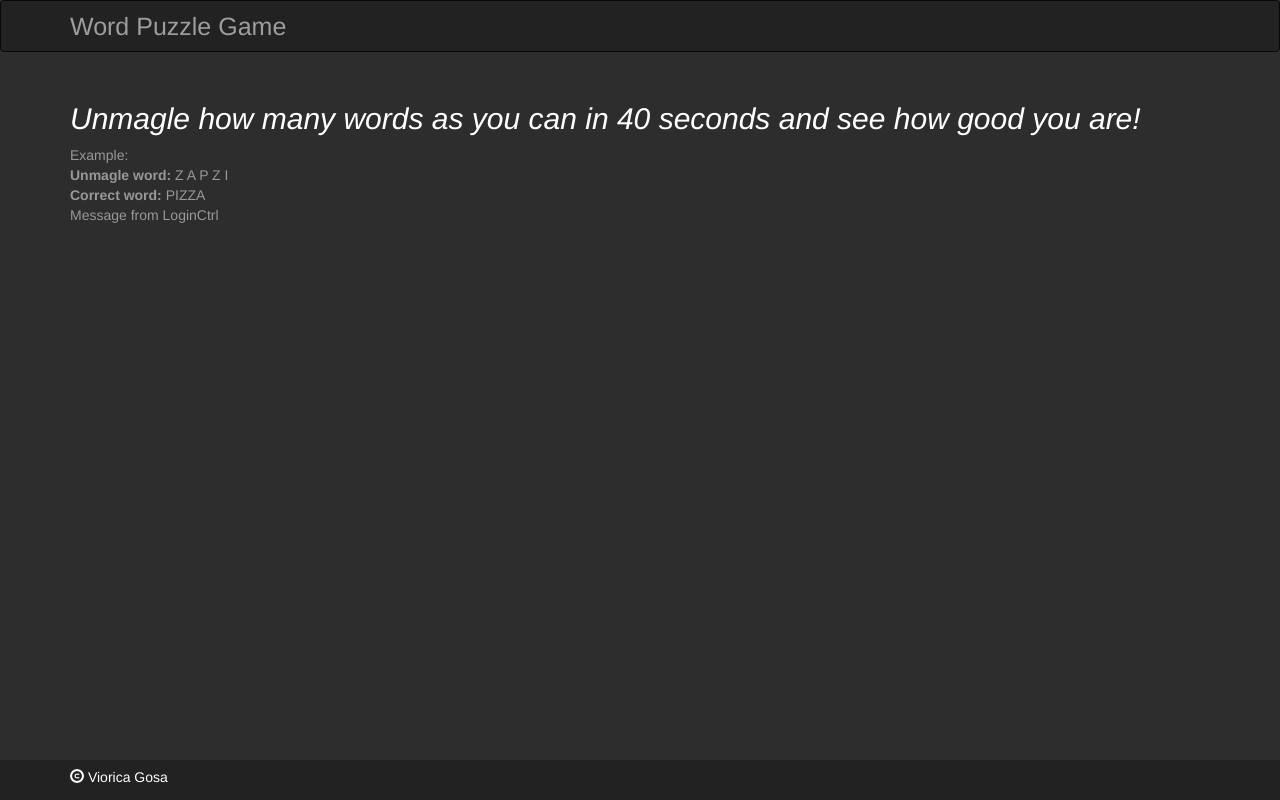
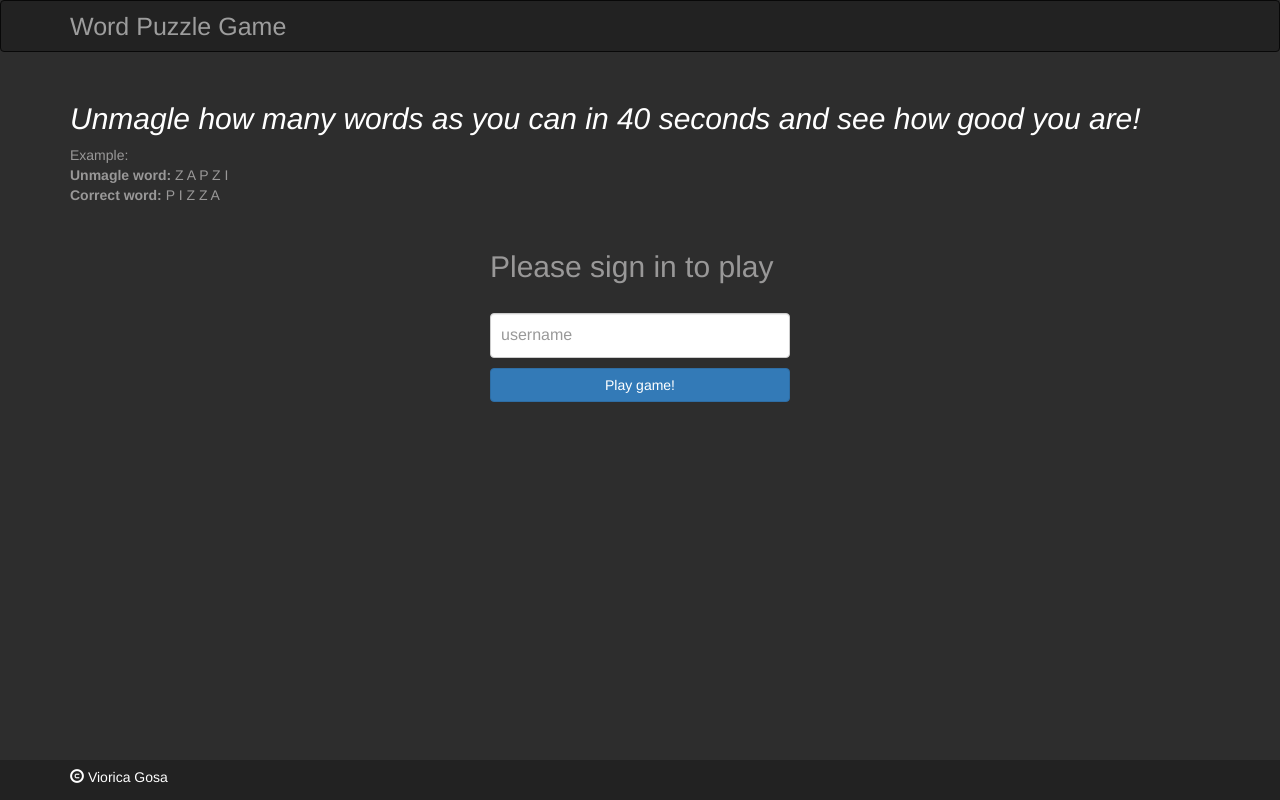
Before and after one commit to VivianaG/WordPuzzleGame, a website: page app/index.html in a window 1280 px wide. Drawn offline with nearby package versions, Linux system fonts and the light colour scheme; some packages are replaced by stand-ins of ours; files that its build step writes are made by us from their sources.

Commit message:
Create login page

```diff
--- a/app/index.html
+++ b/app/index.html
@@ -13,6 +13,7 @@
   <!-- endbuild -->
   <!-- build:css(.tmp) styles/main.css -->
   <link rel="stylesheet" href="styles/main.css">
+  <link rel="stylesheet" href="styles/login.css">
   <!-- endbuild -->
 </head>
 <body ng-app="wordPuzzleGameApp">
@@ -33,9 +34,11 @@
 
       <div class="container">
         <h2 id="game-description"><em>Unmagle how many words as you can in 40 seconds and see how good you are!</em></h2>
-        Example:
-        <div><b>Unmagle word:</b> Z A P Z I</div>
-        <div><b>Correct word:</b> PIZZA</div>
+        <div id="word-puzzle-example">
+          Example:
+          <div><b>Unmagle word:</b> Z A P Z I</div>
+          <div><b>Correct word:</b> P I Z Z A</div>
+        </div>
 
         <div ng-view=""></div>
 
--- a/app/scripts/controllers/LoginCtrl.js
+++ b/app/scripts/controllers/LoginCtrl.js
@@ -8,8 +8,22 @@
  * Controller of the wordPuzzleGameApp
  */
  angular.module('wordPuzzleGameApp')
- .controller('LoginCtrl', ["$scope", "DynamicDataService", function ($scope, DynamicDataService) {
-    $scope.loginCtrlMessage = "Message from LoginCtrl";
+ .controller('LoginCtrl', ["$scope", "$location","DynamicDataService", function ($scope, $location, DynamicDataService) {
+    DynamicDataService.connectToDatabase();
 
-    DynamicDataService.connectToDatabase();
+    this.connectUser = function(username) {
+        //connect existing user or create new user
+        DynamicDataService.getUser(username).then(
+            function (res) {
+                //after connect, redirect page to the main page,
+                //to play the game
+                $location.path("wordpuzzle");
+            },
+            function (err) {
+                console.log(err);
+            }
+            );
+    };
+
+
   }]);
--- a/app/scripts/controllers/MainCtrl.js
+++ b/app/scripts/controllers/MainCtrl.js
@@ -8,6 +8,6 @@
  * Controller of the wordPuzzleGameApp
  */
 angular.module('wordPuzzleGameApp')
-  .controller('MainCtrl', function ($scope) {
+  .controller('MainCtrl', ["$scope", function ($scope) {
     $scope.mainCtrlMessage = "Message from MainCtrl";
-  });
+  }]);
--- /dev/null
+++ b/app/styles/login.css
@@ -0,0 +1,24 @@
+.login {
+  max-width: 330px;
+  padding: 15px;
+  margin: 0 auto;
+  font-weight: normal;
+}
+
+.login .login-heading {
+  margin: 1em 0em 1em 0em;
+}
+
+.login .form-control {
+  position: relative;
+  height: auto;
+  -webkit-box-sizing: border-box;
+          box-sizing: border-box;
+  padding: 10px;
+  font-size: 16px;
+  margin-bottom: 10px;
+}
+
+.login .form-control:focus {
+  z-index: 2;
+}
--- a/app/views/login.html
+++ b/app/views/login.html
@@ -1 +1,8 @@
-<p>{{loginCtrlMessage}}</p>
+<div class="login form-group">
+	<h2 class="login-heading">Please sign in to play</h2>
+
+ 	<input type="text" class="form-control" id="username" placeholder="username" ng-model="username">
+	<button class="btn btn-md btn-primary btn-block" ng-click="login.connectUser()" id="connect-user" type="submit">
+	Play game!
+	</button>
+</div>
```
